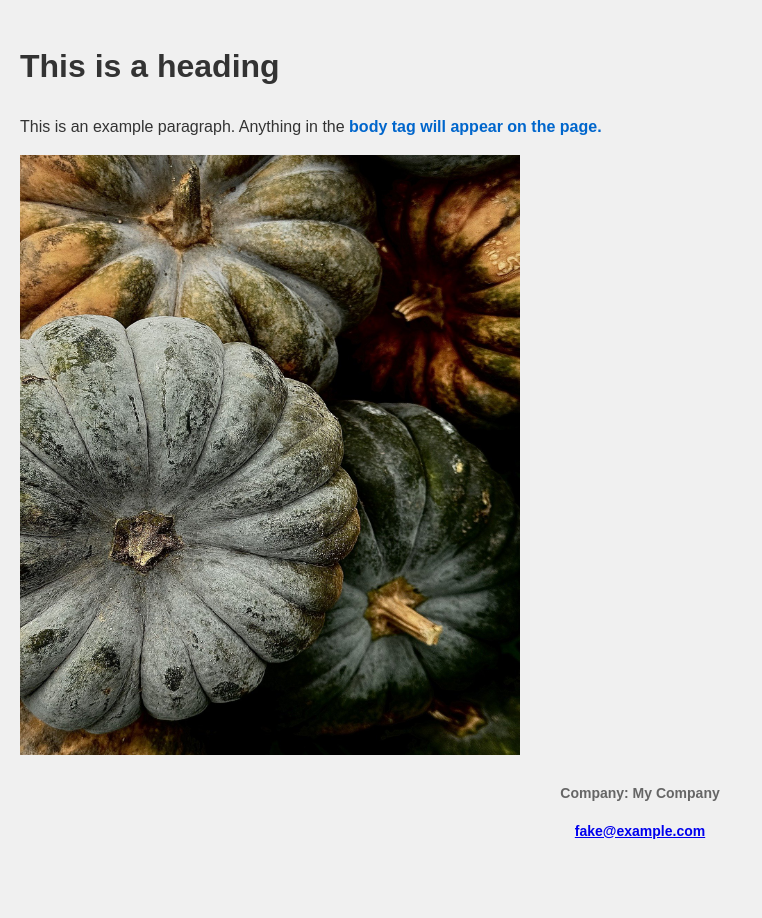
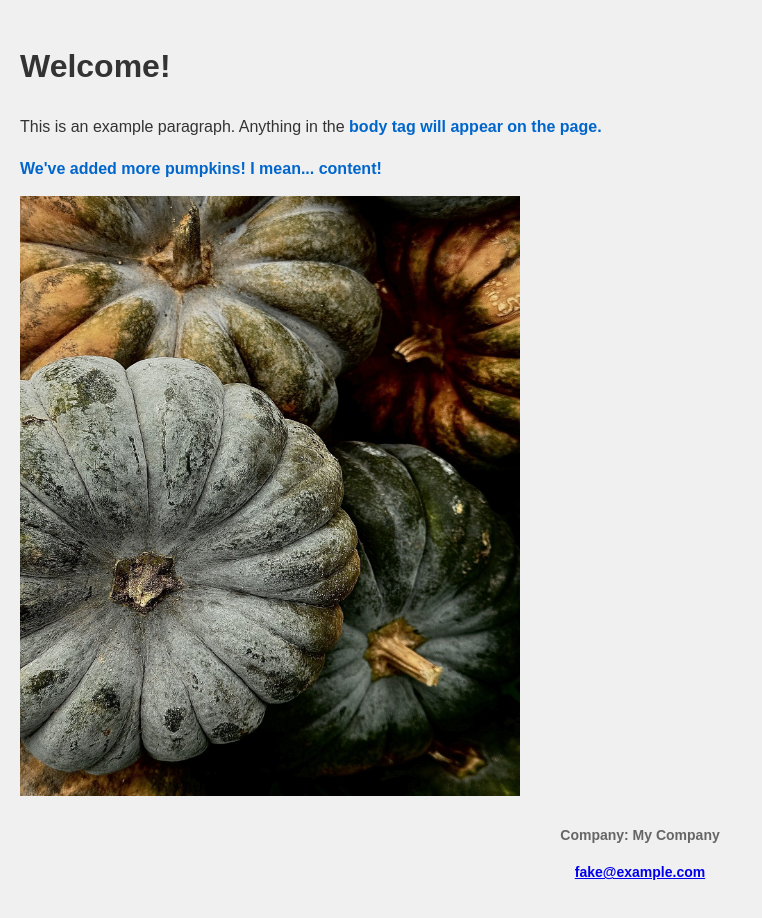
Before and after one commit to isabricio/Exercise_Unit5_website, a plain HTML site: page index.html in a window 1280 px wide. Shown: the whole page, without its empty margins (0-762 px from the left). Before the commit the page ends 877 px from the top, so only its background shows below. Drawn offline with Linux system fonts and the light colour scheme.

Commit message:
Added more content to home page

```diff
--- a/index.html
+++ b/index.html
@@ -5,9 +5,10 @@
 <link rel="stylesheet" type="text/css" href="styles.css">
 </head>
 <body>
-<h1>This is a heading</h1>
+<h1>Welcome!</h1>
 <p>This is an example paragraph. Anything in the <strong>body</
 strong> tag will appear on the page.</p>
+<p>We've added more <strong> pumpkins</strong>! I mean... content!</p>
 <img src="pumpkins.jpg" alt="pumpkins" width="500" height="600">
 
 </body>
```
